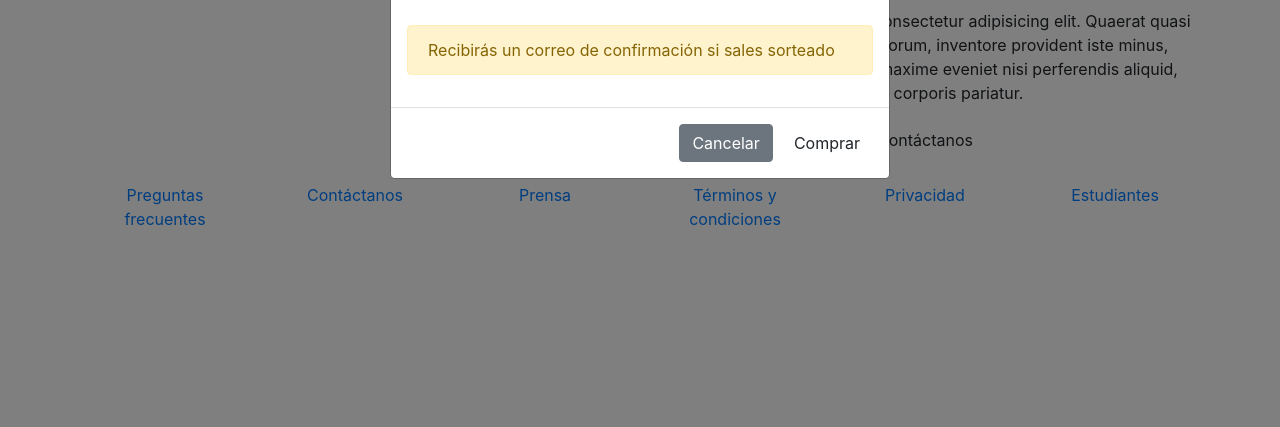
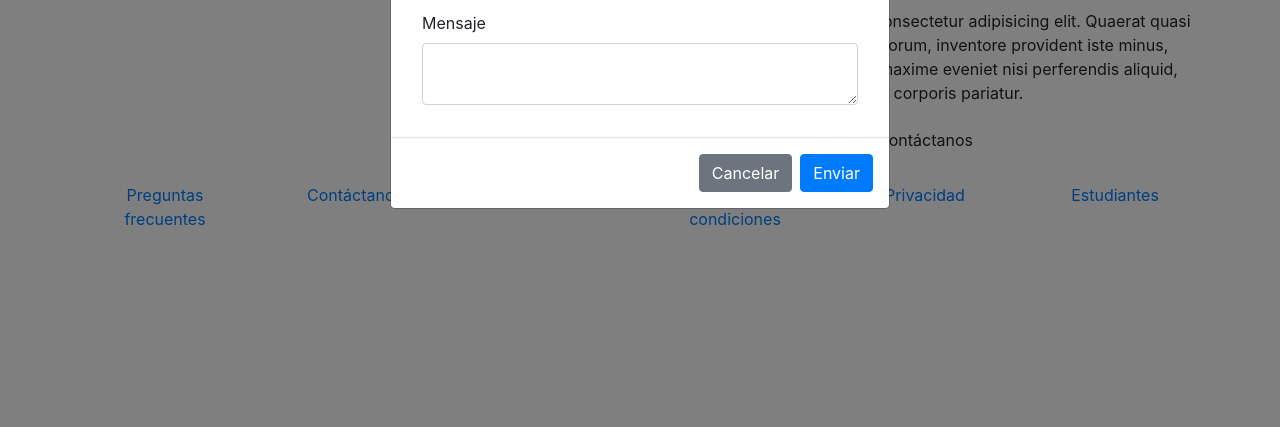
Before and after one commit to renatojobal/viayestick.github.io, a Django app: page /index/ in a window 1280 px wide, after a click on "Contáctanos". Shown: the part 373-800 px from the top of the page. Run offline with Django 3.2, Linux system fonts and the light colour scheme; some libraries are stand-ins or nearby versions.

Commit message:
Creando el modal

```diff
--- a/page/templates/page/index.html
+++ b/page/templates/page/index.html
@@ -74,10 +74,13 @@
                         <div class="row align-items-center">
                             <div class="col-md-6 offset-md-6 text-center text-right">
                                 <h1>Viayestick</h1>
-                    <p class="d-none d-md-block">Lorem, ipsum dolor sit amet consectetur adipisicing elit. Quaerat quasi quis nobis
-                        molestias illo laborum, inventore provident iste minus, aperiam accusantium iusto maxime eveniet nisi perferendis
+                                <p class="d-none d-md-block">Lorem, ipsum dolor sit amet consectetur adipisicing elit.
+                                    Quaerat quasi quis nobis
+                                    molestias illo laborum, inventore provident iste minus, aperiam accusantium iusto
+                                    maxime eveniet nisi perferendis
                                     aliquid, dolorum corporis pariatur.</p>
-                    <button type="button" class="btn btn-platzi" data-toggle="modal" data-target="#modalContact">Contáctanos</button>
+                                <button type="button" class="btn btn-platzi" data-toggle="modal"
+                                    data-target="#modalContact">Contáctanos</button>
                             </div>
                         </div>
                     </div>
@@ -129,32 +132,32 @@
         <div class="modal-dialog modal-dialog-centered" role="document">
             <div class="modal-content">
                 <div class="modal-header">
-                    <h5 class="modal-title" id="exampleModalCenterTitle">Comprar tickets</h5>
+                    <h5 class="modal-title" id="exampleModalCenterTitle">Envíanos tu mensaje</h5>
                     <button type="button" class="close" data-dismiss="modal" aria-label="Close">
                         <span aria-hidden="true">&times;</span>
                     </button>
                 </div>
                 <div class="modal-body">
+                    <div class="container-fluid">
                         <form>
-                        <div class="form-row">
                             <div class="form-group">
-                                <div class="input-group mb-3">
-                                    <div class="input-group-prepend">
-                                        <span class="input-group-text" id="basic-addon1">@</span>
+                                <label for="exampleFormControlInput1">Tu correo electrónico</label>
+                                <input type="email" class="form-control" id="exampleFormControlInput1"
+                                    placeholder="nombre@ejemplo.com">
                             </div>
-                                    <input type="text" class="form-control" placeholder="Username" aria-label="Username"
-                                        aria-describedby="basic-addon1">
-                                </div>
+                            <div class="form-group">
+                                    <label for="formGroupExampleInput2">Mensaje</label>
+                                    <div class="input-group">
+                                        <textarea class="form-control" aria-label="With textarea"></textarea>
                                     </div>
                                 </div>
                         </form>
-                    <div class="alert alert-warning" role="alert">
-                        Recibirás un correo de confirmación si sales sorteado
+
                     </div>
                 </div>
                 <div class="modal-footer">
                     <button type="button" class="btn btn-secondary" data-dismiss="modal">Cancelar</button>
-                    <button type="button" class="btn btn-platzi">Comprar</button>
+                    <button type="button" class="btn btn-primary">Enviar</button>
                 </div>
             </div>
         </div>
```
Lines whose indentation alone changed are shown as unchanged.
